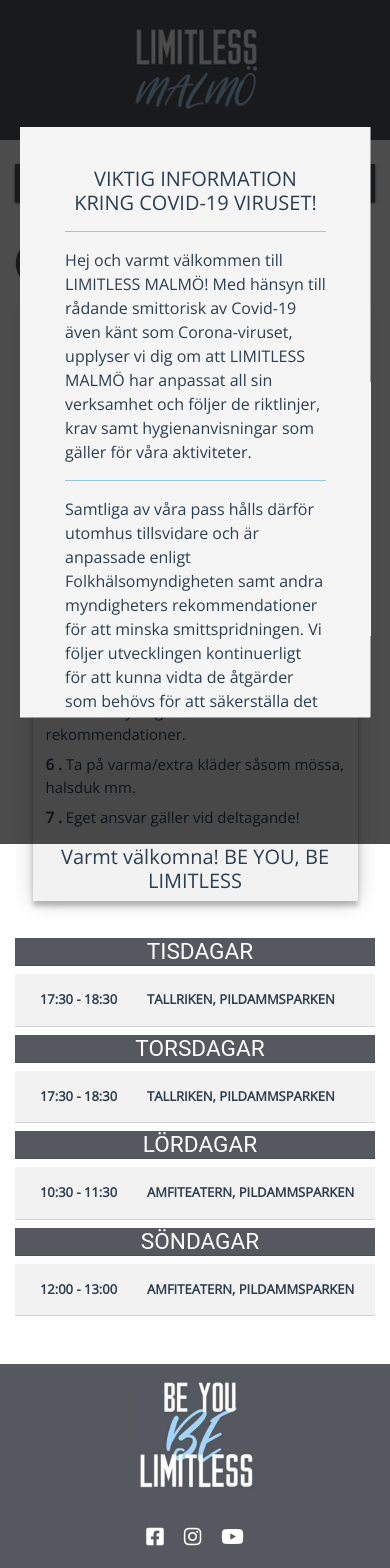
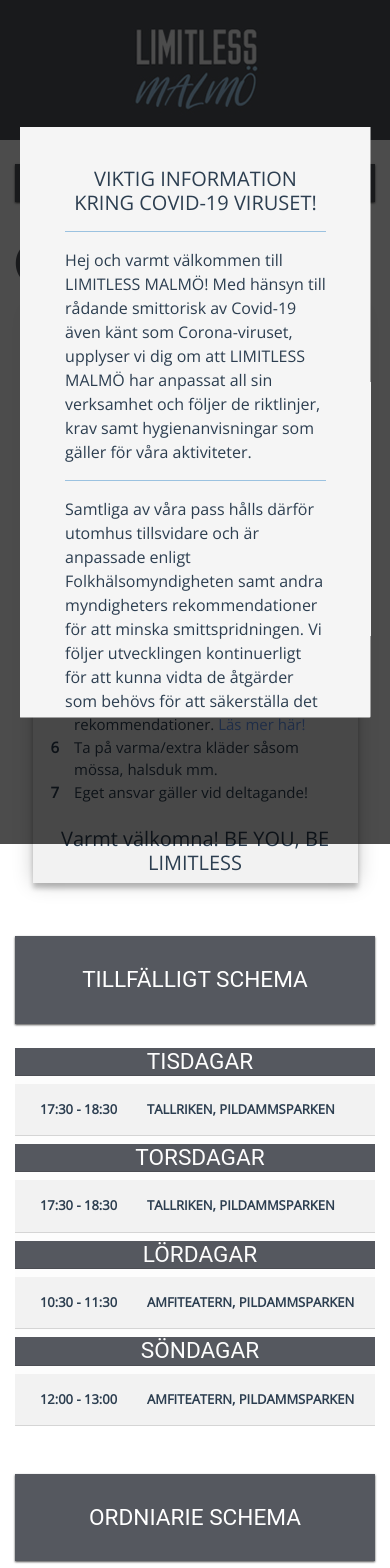
Before and after one commit to Jedling/limitless, a Vue app: page /schema in a window 390 px wide. Shown: the top 1568 px of the page. Built offline with nearby package versions, Linux system fonts and the light colour scheme.

Commit message:
small changes

```diff
--- /dev/null
+++ b/src/assets/data/TempSchedule.ts
@@ -0,0 +1,51 @@
+import { ScheduleModel } from "@/types/ScheduleModel";
+
+const tempScheduleData: ScheduleModel[] = [
+  {
+    Id: 1,
+    Weekday: "TISDAGAR",
+    Activities: [
+      {
+        Id: 1,
+        Name: "TALLRIKEN, PILDAMMSPARKEN",
+        Time: "17:30 - 18:30"
+      }
+    ]
+  },
+  {
+    Id: 2,
+    Weekday: "TORSDAGAR",
+    Activities: [
+      {
+        Id: 1,
+        Name: "TALLRIKEN, PILDAMMSPARKEN",
+        Time: "17:30 - 18:30"
+      }
+    ]
+  },
+  {
+    Id: 3,
+    Weekday: "LÖRDAGAR",
+    Activities: [
+      {
+        Id: 1,
+        Name: "AMFITEATERN, PILDAMMSPARKEN",
+        Time: "10:30 - 11:30"
+      }
+    ]
+  },
+  {
+    Id: 4,
+    Weekday: "SÖNDAGAR",
+    Activities: [
+      {
+        Id: 1,
+        Name: "AMFITEATERN, PILDAMMSPARKEN",
+        Time: "12:00 - 13:00"
+      }
+    ]
+  }
+];
+const tempScheduleType: ScheduleModel[] = tempScheduleData;
+
+export default tempScheduleType;
--- a/src/assets/data/schedule.ts
+++ b/src/assets/data/schedule.ts
@@ -1,203 +1,203 @@
 import { ScheduleModel } from "@/types/ScheduleModel";
 
 const scheduleData: ScheduleModel[] = [
+  // {
+  //   Id: 1,
+  //   Weekday: "TISDAGAR",
+  //   Activities: [
+  //     {
+  //       Id: 1,
+  //       Name: "TALLRIKEN, PILDAMMSPARKEN",
+  //       Time: "17:30 - 18:30"
+  //     }
+  //   ]
+  // },
+  // {
+  //   Id: 2,
+  //   Weekday: "TORSDAGAR",
+  //   Activities: [
+  //     {
+  //       Id: 1,
+  //       Name: "TALLRIKEN, PILDAMMSPARKEN",
+  //       Time: "17:30 - 18:30"
+  //     }
+  //   ]
+  // },
+  // {
+  //   Id: 3,
+  //   Weekday: "LÖRDAGAR",
+  //   Activities: [
+  //     {
+  //       Id: 1,
+  //       Name: "AMFITEATERN, PILDAMMSPARKEN",
+  //       Time: "10:30 - 11:30"
+  //     }
+  //   ]
+  // },
+  // {
+  //   Id: 4,
+  //   Weekday: "SÖNDAGAR",
+  //   Activities: [
+  //     {
+  //       Id: 1,
+  //       Name: "AMFITEATERN, PILDAMMSPARKEN",
+  //       Time: "12:00 - 13:00"
+  //     }
+  //   ]
+  // }
+  // Detta är det riktiga schemat, ska upp när Corona är chill
   {
     Id: 1,
-    Weekday: "TISDAGAR",
+    Weekday: "MÅNDAG",
     Activities: [
       {
         Id: 1,
-        Name: "TALLRIKEN, PILDAMMSPARKEN",
-        Time: "17:30 - 18:30"
+        Name: "WAKE UP LIMITLESS",
+        Time: "06:30 - 07:15"
+      },
+      {
+        Id: 2,
+        Name: "KICK/THAIBOXNING",
+        Time: "17:00 - 18:15"
+      },
+      {
+        Id: 3,
+        Name: "BOXNING",
+        Time: "18:15 - 19:30"
+      },
+      {
+        Id: 4,
+        Name: "BRASILIANSK JIU JITSU / SUBMISSION WRESTLING (VÅN 2)",
+        Time: "18:45 - 20:00"
       }
     ]
   },
   {
     Id: 2,
-    Weekday: "TORSDAGAR",
+    Weekday: "TISDAG",
     Activities: [
       {
         Id: 1,
-        Name: "TALLRIKEN, PILDAMMSPARKEN",
-        Time: "17:30 - 18:30"
+        Name: "LIMITLESS HIIT FLOW YOGA",
+        Time: "12:00 - 12:45"
+      },
+      {
+        Id: 2,
+        Name: "FITNESS MMA",
+        Time: "18:00 - 19:15"
+      },
+      {
+        Id: 3,
+        Name: "BOXNING",
+        Time: "19:15 - 20:30"
       }
     ]
   },
   {
     Id: 3,
-    Weekday: "LÖRDAGAR",
+    Weekday: "ONSDAG",
     Activities: [
       {
         Id: 1,
-        Name: "AMFITEATERN, PILDAMMSPARKEN",
-        Time: "10:30 - 11:30"
+        Name: "WAKE UP LIMITLESS",
+        Time: "06:30 - 07:15"
+      },
+      {
+        Id: 2,
+        Name: "HIKARI DO",
+        Time: "17:00 - 18:00"
+      },
+      {
+        Id: 3,
+        Name: "KICK/THAIBOXNING",
+        Time: "18:00 - 19:15"
+      },
+      {
+        Id: 4,
+        Name: "LIMITLESS HIIT (VÅN 1)",
+        Time: "19:15 - 20:00"
+      },
+      {
+        Id: 5,
+        Name: "BRASILIANSK JIU JITSU / SUBMISSION WRESTLING (VÅN 2)",
+        Time: "19:15 - 20:30"
       }
     ]
   },
   {
     Id: 4,
-    Weekday: "SÖNDAGAR",
+    Weekday: "TORSDAG",
     Activities: [
       {
         Id: 1,
-        Name: "AMFITEATERN, PILDAMMSPARKEN",
-        Time: "12:00 - 13:00"
+        Name: "LIMITLESS ENERGY",
+        Time: "12:00 - 12:45"
+      },
+      {
+        Id: 2,
+        Name: "LIMITLESS HIIT FLOW YOGA (VÅN 2)",
+        Time: "18:00 - 19:15"
+      },
+      {
+        Id: 3,
+        Name: "BOXNING",
+        Time: "19:00 - 20:15"
+      },
+      {
+        Id: 4,
+        Name: "BRASILIANSK JIU JITSU / SUBMISSION WRESTLING (VÅN 2)",
+        Time: "19:30 - 20:45"
+      }
+    ]
+  },
+  {
+    Id: 5,
+    Weekday: "FREDAG",
+    Activities: [
+      {
+        Id: 1,
+        Name: "FITNESS MMA",
+        Time: "17:00 - 18:15"
+      },
+      {
+        Id: 2,
+        Name: "BOXNING",
+        Time: "18:15 - 19:30"
+      }
+    ]
+  },
+  {
+    Id: 6,
+    Weekday: "LÖRDAG",
+    Activities: [
+      {
+        Id: 1,
+        Name: "KICK/THAIBOXNING",
+        Time: "10:00 - 11:15"
+      },
+      {
+        Id: 2,
+        Name: "OPEN MAT",
+        Time: "11:15 - 13:00"
+      }
+    ]
+  },
+  {
+    Id: 7,
+    Weekday: "SÖNDAG",
+    Activities: [
+      {
+        Id: 1,
+        Name: "HIKARI DO",
+        Time: "11:00 - 12:00"
+      },
+      {
+        Id: 2,
+        Name: "FITNESS MMA + FYS",
+        Time: "12:15 - 13:30"
       }
     ]
   }
-  // Detta är det riktiga schemat, ska upp när Corona är chill
-  // {
-  //   Id: 1,
-  //   Weekday: "MÅNDAG",
-  //   Activities: [
-  //     {
-  //       Id: 1,
-  //       Name: "WAKE UP LIMITLESS",
-  //       Time: "06:30 - 07:15"
-  //     },
-  //     {
-  //       Id: 2,
-  //       Name: "KICK/THAIBOXNING",
-  //       Time: "17:00 - 18:15"
-  //     },
-  //     {
-  //       Id: 3,
-  //       Name: "BOXNING",
-  //       Time: "18:15 - 19:30"
-  //     },
-  //     {
-  //       Id: 4,
-  //       Name: "BRASILIANSK JIU JITSU / SUBMISSION WRESTLING (VÅN 2)",
-  //       Time: "18:45 - 20:00"
-  //     }
-  //   ]
-  // },
-  // {
-  //   Id: 2,
-  //   Weekday: "TISDAG",
-  //   Activities: [
-  //     {
-  //       Id: 1,
-  //       Name: "LIMITLESS HIIT FLOW YOGA",
-  //       Time: "12:00 - 12:45"
-  //     },
-  //     {
-  //       Id: 2,
-  //       Name: "FITNESS MMA",
-  //       Time: "18:00 - 19:15"
-  //     },
-  //     {
-  //       Id: 3,
-  //       Name: "BOXNING",
-  //       Time: "19:15 - 20:30"
-  //     }
-  //   ]
-  // },
-  // {
-  //   Id: 3,
-  //   Weekday: "ONSDAG",
-  //   Activities: [
-  //     {
-  //       Id: 1,
-  //       Name: "WAKE UP LIMITLESS",
-  //       Time: "06:30 - 07:15"
-  //     },
-  //     {
-  //       Id: 2,
-  //       Name: "HIKARI DO",
-  //       Time: "17:00 - 18:00"
-  //     },
-  //     {
-  //       Id: 3,
-  //       Name: "KICK/THAIBOXNING",
-  //       Time: "18:00 - 19:15"
-  //     },
-  //     {
-  //       Id: 4,
-  //       Name: "LIMITLESS HIIT (VÅN 1)",
-  //       Time: "19:15 - 20:00"
-  //     },
-  //     {
-  //       Id: 5,
-  //       Name: "BRASILIANSK JIU JITSU / SUBMISSION WRESTLING (VÅN 2)",
-  //       Time: "19:15 - 20:30"
-  //     }
-  //   ]
-  // },
-  // {
-  //   Id: 4,
-  //   Weekday: "TORSDAG",
-  //   Activities: [
-  //     {
-  //       Id: 1,
-  //       Name: "LIMITLESS ENERGY",
-  //       Time: "12:00 - 12:45"
-  //     },
-  //     {
-  //       Id: 2,
-  //       Name: "LIMITLESS HIIT FLOW YOGA (VÅN 2)",
-  //       Time: "18:00 - 19:15"
-  //     },
-  //     {
-  //       Id: 3,
-  //       Name: "BOXNING",
-  //       Time: "19:00 - 20:15"
-  //     },
-  //     {
-  //       Id: 4,
-  //       Name: "BRASILIANSK JIU JITSU / SUBMISSION WRESTLING (VÅN 2)",
-  //       Time: "19:30 - 20:45"
-  //     }
-  //   ]
-  // },
-  // {
-  //   Id: 5,
-  //   Weekday: "FREDAG",
-  //   Activities: [
-  //     {
-  //       Id: 1,
-  //       Name: "FITNESS MMA",
-  //       Time: "17:00 - 18:15"
-  //     },
-  //     {
-  //       Id: 2,
-  //       Name: "BOXNING",
-  //       Time: "18:15 - 19:30"
-  //     }
-  //   ]
-  // },
-  // {
-  //   Id: 6,
-  //   Weekday: "LÖRDAG",
-  //   Activities: [
-  //     {
-  //       Id: 1,
-  //       Name: "KICK/THAIBOXNING",
-  //       Time: "10:00 - 11:15"
-  //     },
-  //     {
-  //       Id: 2,
-  //       Name: "OPEN MAT",
-  //       Time: "11:15 - 13:00"
-  //     }
-  //   ]
-  // },
-  // {
-  //   Id: 7,
-  //   Weekday: "SÖNDAG",
-  //   Activities: [
-  //     {
-  //       Id: 1,
-  //       Name: "HIKARI DO",
-  //       Time: "11:00 - 12:00"
-  //     },
-  //     {
-  //       Id: 2,
-  //       Name: "FITNESS MMA + FYS",
-  //       Time: "12:15 - 13:30"
-  //     }
-  //   ]
-  // }
 ];
 const scheduleType: ScheduleModel[] = scheduleData;
 
--- a/src/components/OutdoorGuidelines.vue
+++ b/src/components/OutdoorGuidelines.vue
@@ -9,16 +9,37 @@
           </h5>
           <hr class="hr-style" />
           <!-- <p class="content"></p> -->
-          <div class="row">
+          <div class="row mb-4">
             <div class="col-12">
-              <ul class="unordered">
+              <!-- <ul class="unordered">
                 <li v-for="item in array" :key="item.id" class="li-item mb-2">
-                  <strong> {{ item.number }} .</strong>
+                  <strong>{{ item.number }} .</strong>
                   {{ item.rule }}
+                  <a
+                    v-if="item.url"
+                    :href="item.url"
+                    class="contact"
+                    target="_blank"
+                  >Läs mer här!</a>
                 </li>
-              </ul>
+              </ul>-->
+              <table>
+                <tr v-for="item in array" :key="item.id" class="unordered">
+                  <td class="li-num">{{item.number}}</td>
+                  <td class="li-item">
+                    {{item.rule}}
+                    <a
+                      v-if="item.url"
+                      :href="item.url"
+                      class="contact"
+                      target="_blank"
+                    >Läs mer här!</a>
+                  </td>
+                </tr>
+              </table>
             </div>
           </div>
+
           <h5>Varmt välkomna! BE YOU, BE LIMITLESS</h5>
         </div>
       </section>
@@ -58,7 +79,9 @@
       id: 5,
       number: "5",
       rule:
-        "Har du någon i din omgivning eller själv varit sjuk, vänligen stanna hemma enligt Folkhälsomyndighetens rekommendationer."
+        "Har du någon i din omgivning eller själv varit sjuk, vänligen stanna hemma enligt Folkhälsomyndighetens rekommendationer.",
+      url:
+        "https://www.folkhalsomyndigheten.se/smittskydd-beredskap/utbrott/aktuella-utbrott/covid-19/information-till-idrotts--och-traningsanlaggningar/"
     },
     {
       id: 6,
@@ -75,65 +98,6 @@
 </script>
 <style scoped lang="scss">
 .outdoor-guidelines {
-  .mt-5 {
-    @media only screen and (max-width: 568px) {
-      margin-top: 1rem !important;
-    }
-  }
-  .dropdown {
-    position: relative;
-    display: inline-block;
-  }
-
-  .dropdown-content {
-    display: none;
-    position: absolute;
-    background-color: #f9f9f9;
-    left: 50%;
-    margin-left: -140px !important;
-    // min-width: 160px;
-    box-shadow: 0px 8px 16px 0px rgba(0, 0, 0, 0.2);
-    z-index: 1;
-    height: auto;
-    text-align: left;
-    max-height: 200px;
-    list-style-type: none;
-    overflow-x: hidden;
-
-    a {
-      display: block;
-      color: var(--primary);
-      list-style-type: none;
-      padding: 12px 16px;
-      // width: 100%;
-      width: 280px;
-      transition: all 1s ease;
-
-      &:hover {
-        color: white;
-        text-decoration: none;
-        // transition: all 0.5s ease;
-      }
-    }
-    .scrollable-menu {
-      padding: 0;
-      &:hover {
-        background-color: var(--primary);
-        color: white;
-      }
-    }
-  }
-
-  .dropdown:hover .dropdown-content {
-    display: block;
-  }
-  .home-btn {
-    color: var(--primary);
-    font-size: 50px;
-  }
-  .home-btn:hover {
-    color: var(--hover);
-  }
   .card-block {
     padding: 0px 13px;
     -webkit-transition: 0.2s;
@@ -147,13 +111,63 @@
     .hr-style {
       background-color: var(--secondary);
     }
+    .contact {
+      color: cornflowerblue;
+      &:hover {
+        text-decoration: none;
+        color: cornflowerblue;
+      }
+    }
+    a {
+      position: relative;
+      color: #000;
+      text-decoration: none;
+    }
 
+    a:hover {
+      color: #000;
+    }
+
+    a:before {
+      content: "";
+      position: absolute;
+      width: 100%;
+      height: 2px;
+      bottom: 0;
+      left: 0;
+      background-color: var(--secondary);
+      visibility: hidden;
+      -webkit-transform: scaleX(0);
+      transform: scaleX(0);
+      -webkit-transition: all 0.3s ease-in-out 0s;
+      transition: all 0.3s ease-in-out 0s;
+      @media only screen and (max-width: 1024px) {
+        -webkit-transform: scaleX(0);
+        transform: scaleX(0);
+        -webkit-transition: all 0.1s ease-in-out 0s;
+        transition: all 0.1s ease-in-out 0s;
+      }
+    }
+
+    a:hover:before {
+      visibility: visible;
+      -webkit-transform: scaleX(1);
+      transform: scaleX(1);
+    }
     .name {
       color: var(--primary);
     }
     .unordered {
       text-align: left;
-
+      .li-num {
+        padding: 0 15px 0 5px;
+        vertical-align: initial;
+        font-weight: bolder;
+        font-size: 20px;
+        @media only screen and (max-width: 768px) {
+          font-size: 15px;
+        }
+      }
       .li-item {
         text-decoration: none;
         list-style: none;
@@ -169,9 +183,5 @@
       }
     }
   }
-
-  // .card-block:hover {
-  //   box-shadow: 0 2px 6px 0 rgba(0, 0, 0, 0.1);
-  // }
 }
 </style>
--- a/src/components/ScheduleComponent.vue
+++ b/src/components/ScheduleComponent.vue
@@ -18,7 +18,7 @@
             >Prova gärna att lägga till sidan på din hemskärm så har du alltid
             snabb tillgång till schemat!</strong
           >
-        </p> -->
+        </p>-->
       </div>
     </div>
     <!-- Probably add picture here
@@ -29,8 +29,31 @@
           </figure>
         </div>
       </div>
-      -->
+    -->
     <ScrollButton />
+    <h4 class="mt-3 mb-4 sthlm-header">TILLFÄLLIGT SCHEMA</h4>
+    <div class="row mb-5">
+      <div class="col-12">
+        <section class="timetable-wrap">
+          <div class="timetable-container flex">
+            <div class="days-wrap flex">
+              <!-- <div v-for="day in schedule" :key="day.Id"> -->
+              <div v-for="day in tempSchedule" :key="day.Id" class="day flex">
+                <h4 class="weekday">{{ day.Weekday }}</h4>
+                <div v-for="act in day.Activities" :key="act.Id">
+                  <div class="class-container flex">
+                    <span class="time">{{ act.Time }}</span>
+                    <span class="name">{{ act.Name }}</span>
+                  </div>
+                </div>
+              </div>
+              <!-- </div> -->
+            </div>
+          </div>
+        </section>
+      </div>
+    </div>
+    <h4 class="mt-3 mb-4 sthlm-header">ORDNIARIE SCHEMA</h4>
     <div class="row mb-5">
       <div class="col-12">
         <section class="timetable-wrap">
@@ -61,6 +84,7 @@
 import ScrollButton from "@/components/ScrollButton.vue";
 import { ScheduleModel } from "../types/ScheduleModel";
 import scheduleData from "../assets/data/schedule";
+import tempScheduleData from "../assets/data/TempSchedule";
 import OutdoorGuidelines from "@/components/OutdoorGuidelines.vue";
 
 @Component({
@@ -71,6 +95,7 @@
 })
 export default class ScheduleComponent extends Vue {
   private schedule: ScheduleModel[] = scheduleData;
+  private tempSchedule: ScheduleModel[] = tempScheduleData;
 }
 </script>
 <style scoped lang="scss">
@@ -82,6 +107,23 @@
   }
   .home-btn:hover {
     color: var(--hover);
+  }
+  .sthlm-header {
+    text-align: center;
+    background-color: var(--primary);
+    color: white;
+    margin: 0 auto;
+    width: 50%;
+    padding: 30px;
+    line-height: 1.2;
+    box-shadow: 0 1px 2px rgba(0, 0, 0, 0.7);
+    @media only screen and (max-width: 768px) {
+      width: 100%;
+    }
+    @media only screen and (max-width: 320px) {
+      width: 100%;
+      font-size: 20px;
+    }
   }
   .schedule-img {
     width: 100%;
--- a/src/components/TempPopUpModal.vue
+++ b/src/components/TempPopUpModal.vue
@@ -71,7 +71,7 @@
                   class="close-button"
                   data-dismiss="modal"
                 >
-                  Close
+                  STÄNG
                 </button>
               </div>
               <!-- </div> -->
```
Also changed, not shown: src/assets/data/NewMember.ts (added, +17 -0 lines), src/components/NewMemberComponent.vue (+24 -11 lines).
